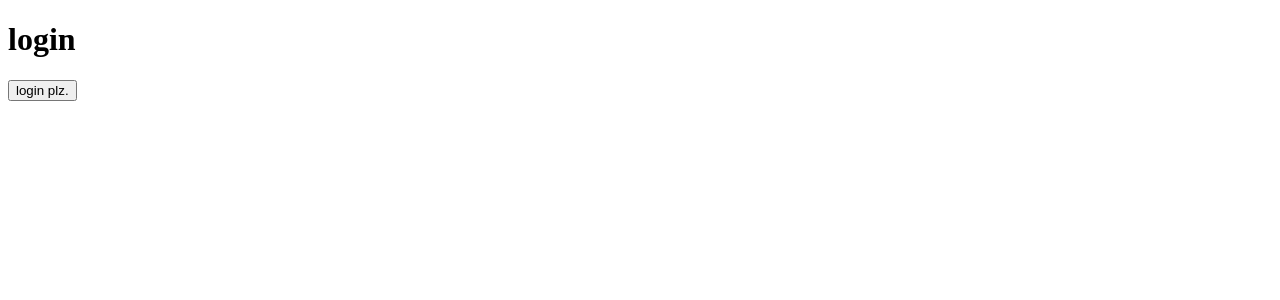
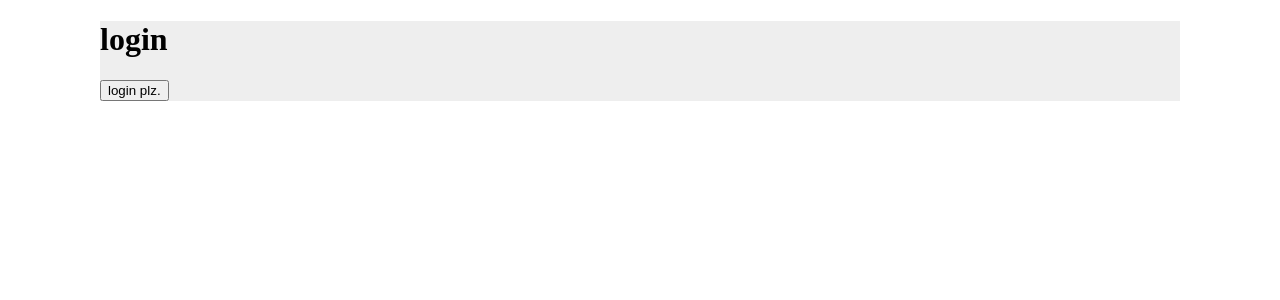
Before and after one commit to jhclass/instclone-front, a React (Create React App) app: page / in a window 1280 px wide. Shown: the top 300 px of the page. Built offline with nearby package versions, Linux system fonts and the light colour scheme.

Commit message:
styled components

```diff
--- a/src/App.js
+++ b/src/App.js
@@ -4,6 +4,7 @@ import Login from './screen/Login';
 import Home from './screen/Home';
 import { useReactiveVar } from '@apollo/client';
 import { isLoggedInVar } from './apollo';
+import styled from 'styled-components';
 function App() {
   const isLoggedIn = useReactiveVar(isLoggedInVar);
 
@@ -12,8 +13,16 @@ function App() {
   //   setIsLoggedIn(false);
   // };
 
+  const Wrapper = styled.div`
+    width:1080px;
+    margin:0 auto;
+    background:#eee;
+  `;
+
+
+
   return (
-    <>
+    <Wrapper>
       <Router>
         <Switch>
           <Route path="/" exact>
@@ -29,7 +38,7 @@ function App() {
           </Route>
         </Switch>
       </Router>
-    </>
+    </Wrapper>
   );
 }
 
```
